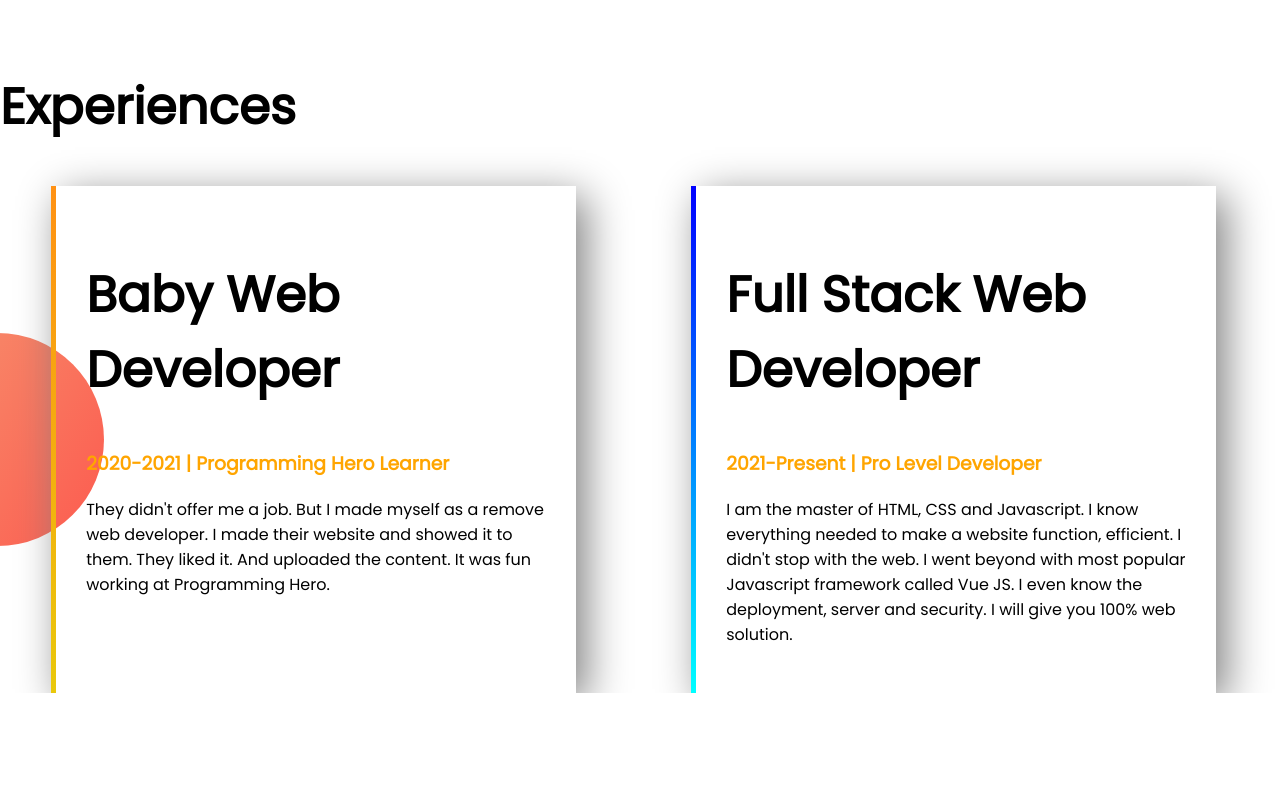
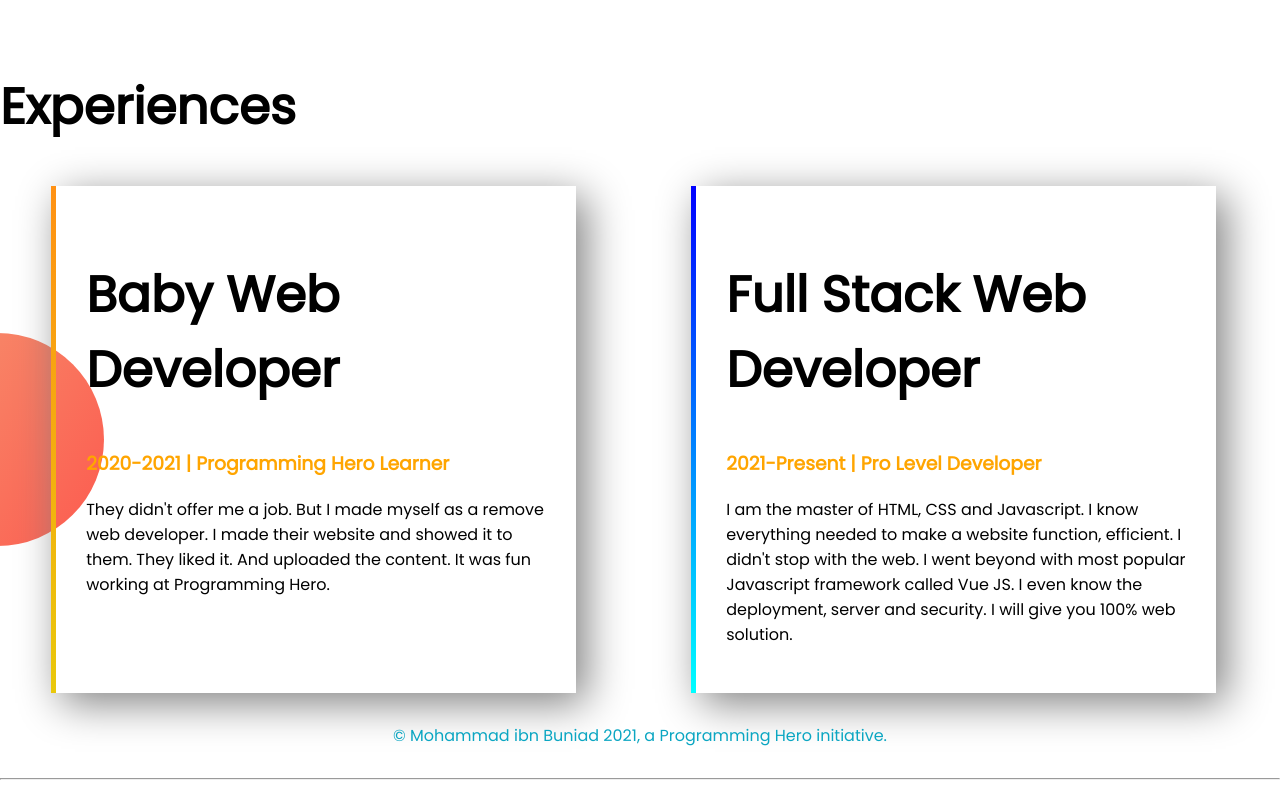
Before and after one commit to buniad91/Developer-portfolio, a plain HTML site: page index.html in a window 1280 px wide. Shown: the part 1308-2108 px from the top of the page. Before the commit the page ends 2001 px from the top, so only its background shows below. Drawn offline with Linux system fonts and the light colour scheme.

Commit message:
4th commit

```diff
--- a/index.html
+++ b/index.html
@@ -69,6 +69,8 @@
             </div>
         </div>
     </section>
+    <p class="footer">© Mohammad ibn Buniad 2021, a Programming Hero initiative.</p>
+    <hr class="hr">
 </body>
 
 </html>
--- a/style.css
+++ b/style.css
@@ -83,3 +83,13 @@ h3{
     border-image:linear-gradient(blue, cyan);
     border-image-slice: 1;
 }
+.hr{
+    margin-top: 30px;
+    margin-bottom: 20px;
+    color: coral;
+}
+.footer{
+    text-align: center;
+    margin-top: 30px;
+    color: rgb(11, 166, 194);
+}
```
